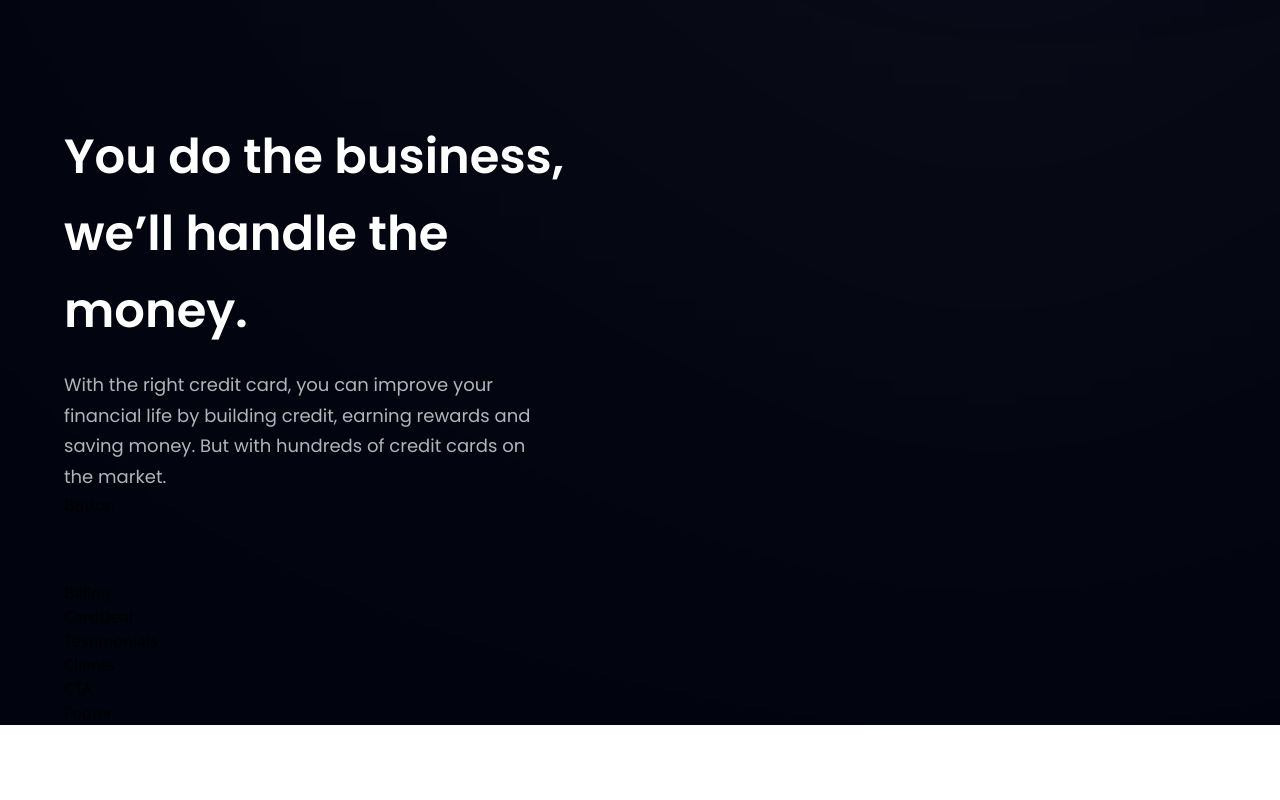
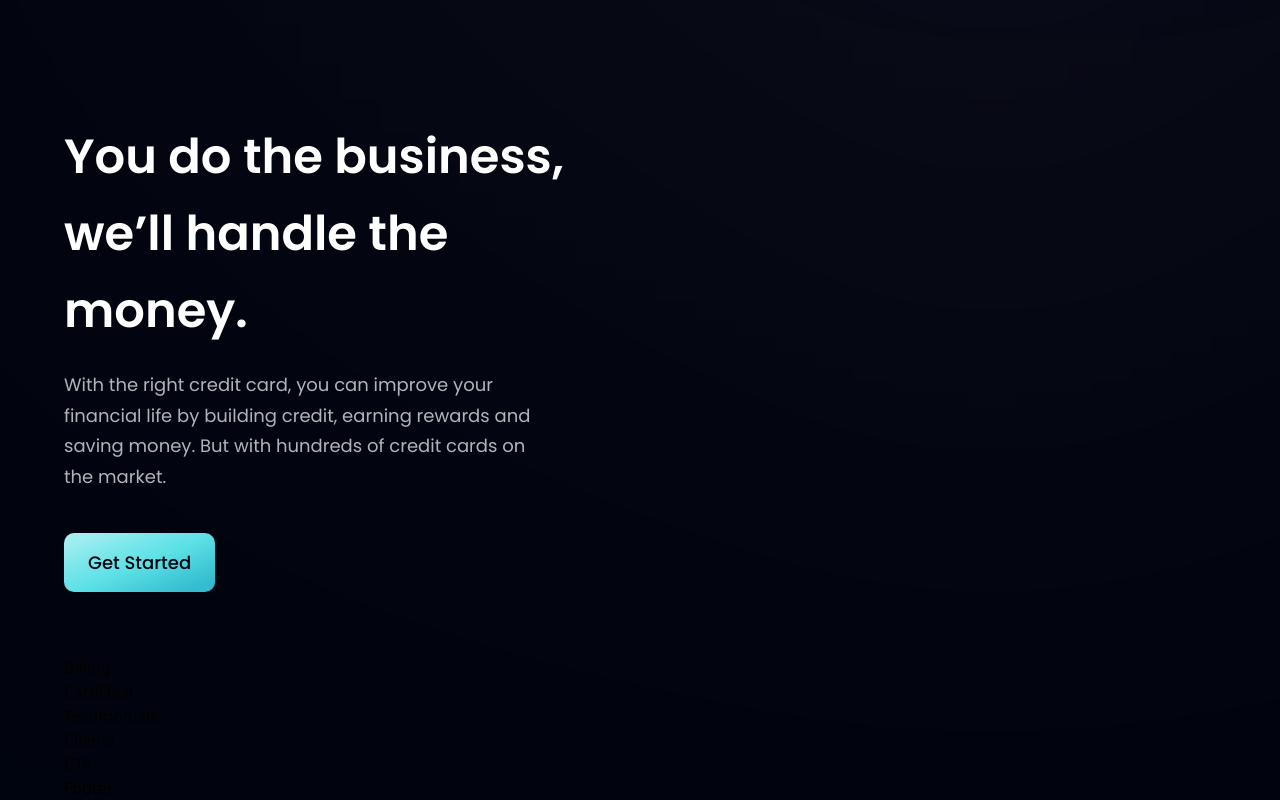
Before and after one commit to Johnsterr/VooVoo-Bank, a React (Vite) app: page / in a window 1280 px wide. Shown: the part 890-1690 px from the top of the page. Before the commit the page ends 1615 px from the top, so only its background shows below. Built offline with nearby package versions, Linux system fonts and the light colour scheme.

Commit message:
Button for Business section

```diff
--- a/src/components/Button.jsx
+++ b/src/components/Button.jsx
@@ -1,7 +1,12 @@
 import React from "react";
 
-const Button = () => {
-  return <div>Button</div>;
-};
+const Button = ({ styles }) => (
+  <button
+    type="button"
+    className={`py-4 px-6 bg-blue-gradient font-poppins font-medium text-[18px] text-primary outline-none rounded-[10px] ${styles}`}
+  >
+    Get Started
+  </button>
+);
 
 export default Button;
```
